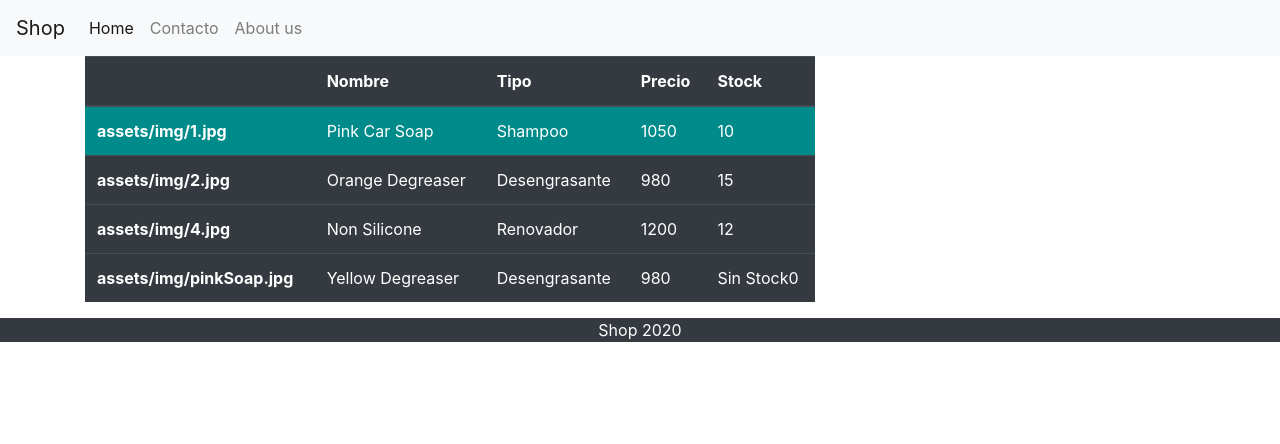
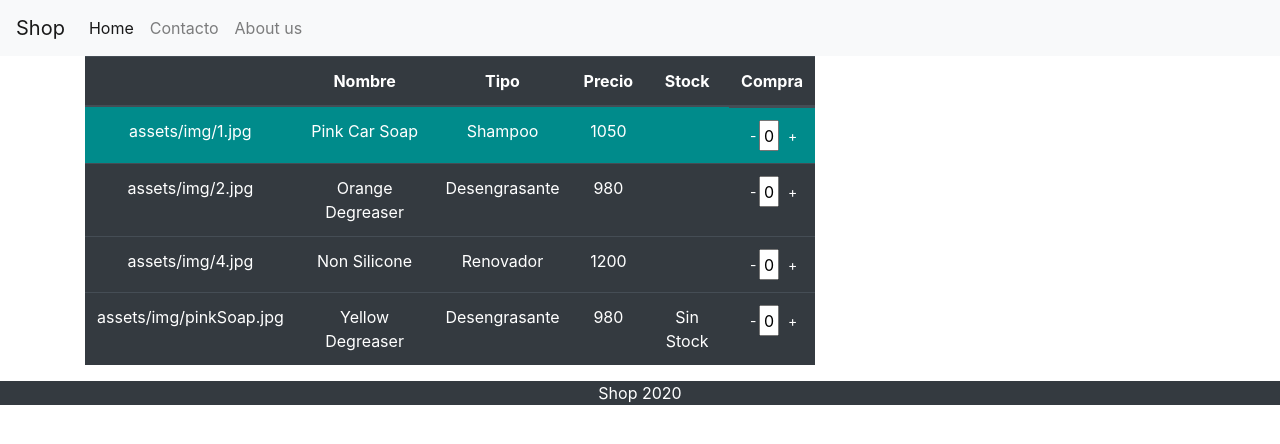
Before and after one commit to Tomepatricio/Semiario-angular-TPE, an Angular app: page / in a window 1280 px wide. Shown: the top 444 px of the page. Built offline with nearby package versions, Linux system fonts and the light colour scheme.

Commit message:
Modify products-component

```diff
--- a/src/app/product-list/Product.ts
+++ b/src/app/product-list/Product.ts
@@ -4,5 +4,6 @@ export interface Product {
     type: String,
     price: number,
     stock: number,
-    offer: boolean
+    offer: boolean,
+    quantity: number;
 }
--- a/src/app/product-list/product-list.component.css
+++ b/src/app/product-list/product-list.component.css
@@ -1,3 +1,15 @@
 .offerStyle {
     background-color: darkcyan;
 }
+
+td {
+    vertical-align: center;
+}
+
+input {
+    max-width:20px;
+}
+
+button {
+    max-width:10px;
+}
--- a/src/app/product-list/product-list.component.html
+++ b/src/app/product-list/product-list.component.html
@@ -1,4 +1,4 @@
-<table class="table table-dark">
+<table class="table table-dark text-center">
   <thead>
     <tr>
       <th scope="col"></th>
@@ -6,15 +6,22 @@
       <th scope="col">Tipo</th>
       <th scope="col">Precio</th>
       <th scope="col">Stock</th>
+      <th scope="col">Compra</th>
     </tr>
   </thead>
   <tbody>
     <tr *ngFor="let product of products" [ngClass]="{offerStyle: product.offer}">
-      <th scope="row">{{product.image}}</th>
+      <td>{{product.image}}</td>
       <td>{{product.name}}</td>
       <td>{{product.type}}</td>
       <td>{{product.price}}</td>
-      <td><span *ngIf="product.stock==0">Sin Stock</span>{{product.stock}}</td>
+      <td><span *ngIf="product.stock==0">Sin Stock</span></td>
+      <td class="input-group">
+        <button class="btn text-white btn-sm" (click)="decreaseQuantity(product)">-</button>
+        <!--No me toma el $event como evento, [()]TWO-WAY-Binding ()para detectar el evento-->
+        <input class="text-center" type="text" [(ngModel)]="product.quantity" (keyUp)="changeQuantity($event, product)">
+        <button class="btn text-white btn-sm" (click)="increaseQuantity(product)">+</button>
+      </td>
     </tr>
   </tbody>
 </table>
--- a/src/app/product-list/product-list.component.ts
+++ b/src/app/product-list/product-list.component.ts
@@ -1,5 +1,5 @@
 import { Component, OnInit } from '@angular/core';
-import { Product } from './product';
+import { Product } from './Product';
 
 @Component({
   selector: 'app-product-list',
@@ -15,7 +15,8 @@ export class ProductListComponent implements OnInit {
     type: 'Shampoo',
     price: 1050,
     stock: 10,
-    offer:true
+    offer:true,
+    quantity:0
     },
     {
     image: 'assets/img/2.jpg',
@@ -23,7 +24,8 @@ export class ProductListComponent implements OnInit {
     type: 'Desengrasante',
     price: 980,
     stock: 15,
-    offer:false
+    offer:false,
+    quantity:0
     },
     {
     image: 'assets/img/4.jpg',
@@ -31,7 +33,8 @@ export class ProductListComponent implements OnInit {
     type: 'Renovador',
     price: 1200,
     stock: 12,
-    offer:false
+    offer:false,
+    quantity:0
     },
     {
       image: 'assets/img/pinkSoap.jpg',
@@ -39,7 +42,8 @@ export class ProductListComponent implements OnInit {
       type: 'Desengrasante',
       price: 980,
       stock: 0,
-      offer:false
+      offer:false,
+      quantity:0
     }
   ]
 
@@ -48,4 +52,20 @@ export class ProductListComponent implements OnInit {
   ngOnInit() {
   }
 
+  increaseQuantity(product:Product){
+    if (product.stock>product.quantity) {
+      product.quantity++;
+    }
+  }
+
+  decreaseQuantity(product:Product){
+    if (product.quantity>0) {
+      product.quantity--;
+    }
+  }
+
+  changeQuantity(event, product:Product){
+    console.log(event)
+  }
+
 }
```
